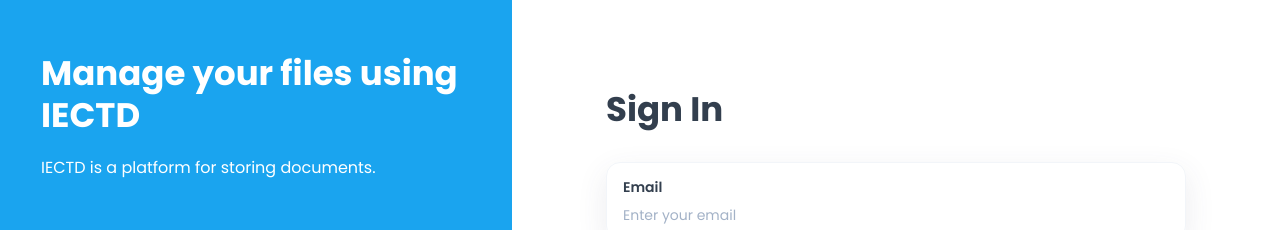
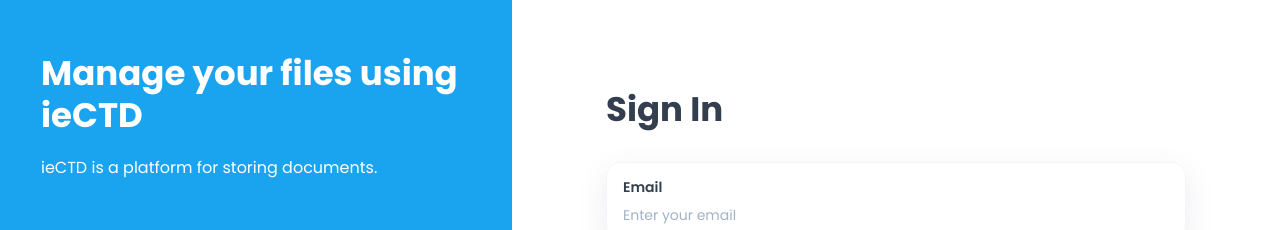
Before and after one commit to inavion/iectd-web, a Next.js app: page /sign-in in a window 1280 px wide. Shown: the part 161-391 px from the top of the page. Built offline with nearby package versions, Linux system fonts and the light colour scheme; no server answers.

Commit message:
fix env variables

```diff
--- a/app/(auth)/layout.tsx
+++ b/app/(auth)/layout.tsx
@@ -16,10 +16,8 @@
           />
 
           <div className="space-y-5 text-white">
-            <h1 className="h1">Manage your files using IECTD</h1>
-            <p className="body-1">
-              IECTD is a platform for storing documents.
-            </p>
+            <h1 className="h1">Manage your files using ieCTD</h1>
+            <p className="body-1">ieCTD is a platform for storing documents.</p>
           </div>
 
           <Image
--- a/app/(root)/dashboard/page.tsx
+++ b/app/(root)/dashboard/page.tsx
@@ -1,9 +1,7 @@
 export default function Dashboard() {
   return (
     <div>
-      <h1 className="h1 center">
-        IECTD - a platform for storing documents.
-      </h1>
+      <h1 className="h1 center">ieCTD - a platform for storing documents.</h1>
     </div>
   );
 }
--- a/lib/appwrite/config.ts
+++ b/lib/appwrite/config.ts
@@ -5,5 +5,5 @@
   usersCollectionId: process.env.NEXT_PUBLIC_APPWRITE_USERS_COLLECTION!,
   filesCollectionId: process.env.NEXT_PUBLIC_APPWRITE_FILES_COLLECTION!,
   bucketId: process.env.NEXT_PUBLIC_APPWRITE_BUCKET!,
-  secretKey: process.env.APPWRITE_API_KEY!,
+  secretKey: process.env.NEXT_PUBLIC_APPWRITE_SECRET!,
 };
```
